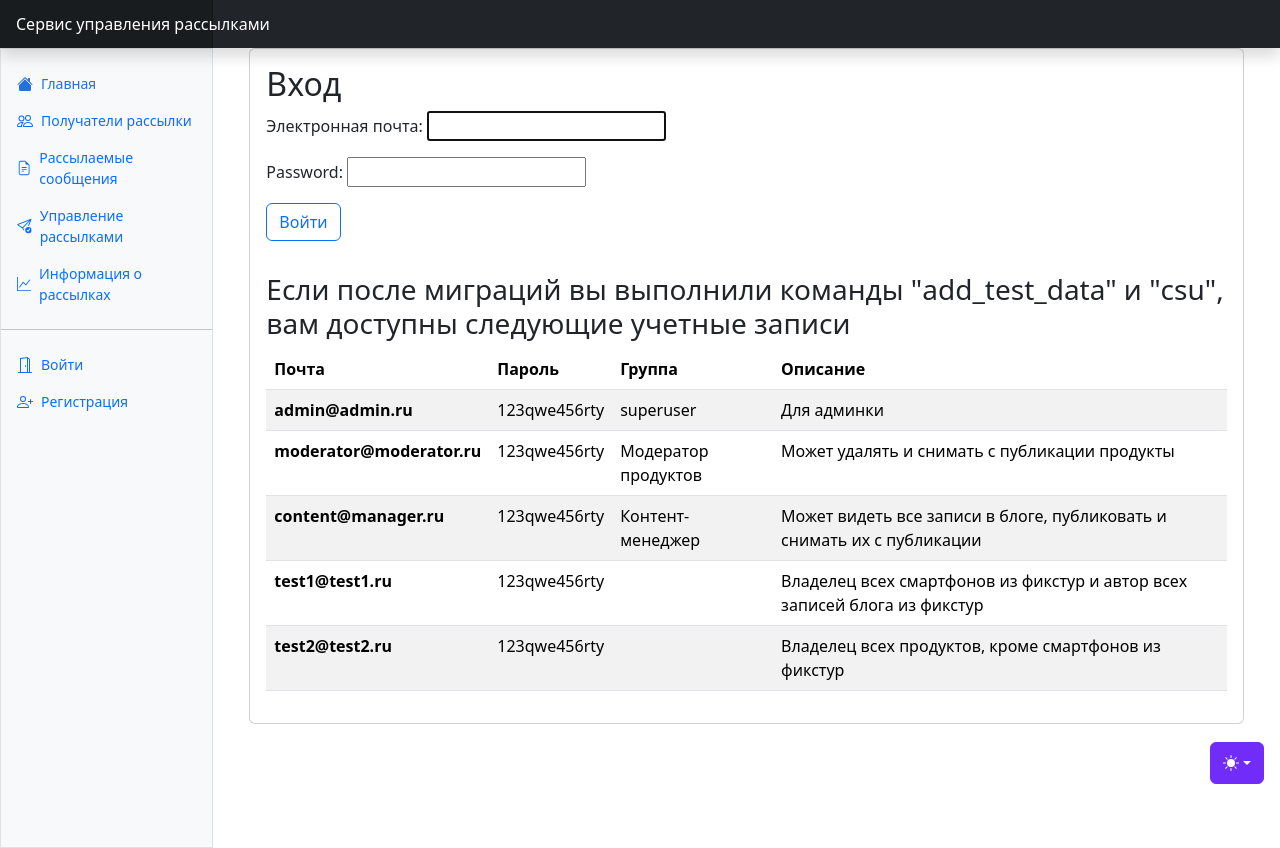
After one commit to kirillbarkhatov/mailing_service, a Django app: page /user/login/ in a window 1280 px wide. The commit adds this page. Run offline with Django 5.2, Linux system fonts and the light colour scheme; parts of the project's set-up code (start-up, migrations or seed data) failed here and were passed over; some libraries are stand-ins or nearby versions.

Commit message:
Регистрация и вход

```diff
--- a/config/settings.py
+++ b/config/settings.py
@@ -132,6 +132,7 @@ EMAIL_USE_SSL = True
 EMAIL_USE_TLS = False
 EMAIL_HOST_USER = os.getenv("EMAIL_HOST_USER")
 EMAIL_HOST_PASSWORD = os.getenv("EMAIL_HOST_PASSWORD")
+DEFAULT_FROM_EMAIL = EMAIL_HOST_USER
 
 # Static files (CSS, JavaScript, Images)
 # https://docs.djangoproject.com/en/5.1/howto/static-files/
--- a/config/urls.py
+++ b/config/urls.py
@@ -21,4 +21,5 @@
 urlpatterns = [
     path("admin/", admin.site.urls),
     path("", include("mailing.urls", namespace="mailing")),
+    path("user/", include("users.urls", namespace="users")),
 ]
--- a/mailing/templates/mailing/includes/menu.html
+++ b/mailing/templates/mailing/includes/menu.html
@@ -60,24 +60,53 @@
 
             <hr class="my-3">
 
+
             <ul class="nav flex-column mb-auto">
+
+                {% if user.is_authenticated %}
                 <li class="nav-item">
                     <a class="nav-link d-flex align-items-center gap-2" href="#">
                         <svg class="bi">
                             <use xlink:href="/static/svg/icons-menu.svg#gear-wide-connected"/>
                         </svg>
-                        Settings
+                        Настройки
                     </a>
                 </li>
                 <li class="nav-item">
-                    <a class="nav-link d-flex align-items-center gap-2" href="#">
+                    <form method="post" action="{% url 'users:logout' %}">
+                    {% csrf_token %}
+                    <button type="submit" class="nav-link d-flex align-items-center gap-2">
                         <svg class="bi">
                             <use xlink:href="/static/svg/icons-menu.svg#door-closed"/>
                         </svg>
-                        Sign out
+                        Выход
+                    </button>
+                    </form>
+                </li>
+
+                {% else %}
+
+                <li class="nav-item">
+                    <a class="nav-link d-flex align-items-center gap-2" href="{% url 'users:login' %}">
+                        <svg class="bi">
+                            <use xlink:href="/static/svg/icons-menu.svg#door-open"/>
+                        </svg>
+                        Войти
                     </a>
                 </li>
+                <li class="nav-item">
+                    <a class="nav-link d-flex align-items-center gap-2" href="{% url 'users:register' %}">
+                        <svg class="bi">
+                            <use xlink:href="/static/svg/icons-menu.svg#person-plus"/>
+                        </svg>
+                        Регистрация
+                    </a>
+                </li>
+
+                {% endif %}
+
             </ul>
+
         </div>
     </div>
 </div>
--- /dev/null
+++ b/users/templates/registration/login.html
@@ -0,0 +1,90 @@
+<!-- registration/login.html -->
+{% extends "mailing/base.html" %}
+{% block title %}Вход{% endblock %}
+
+{% block content %}
+
+
+<div class="container">
+    <div class="row text-start">
+
+
+        <div class="col-12">
+            <div class="card mb-4 box-shadow">
+
+                <div class="card-body">
+                    <h2>Вход</h2>
+
+                    <form method="post">
+                        {% csrf_token %}
+                        {{ form.as_p }}
+                        <button type="submit" class="btn btn-outline-primary">Войти</button>
+
+
+                </div>
+                <div class="card-body">
+
+                    <h3>Если после миграций вы выполнили команды "add_test_data" и "csu", вам доступны следующие учетные записи</h3>
+                    <table class="table table-striped">
+                        <thead>
+                        <tr>
+
+                            <th>Почта</th>
+                            <th>Пароль</th>
+                            <th>Группа</th>
+                            <th>Описание</th>
+                        </tr>
+                        </thead>
+
+                        <tbody>
+
+
+                        <tr>
+                            <th>admin@admin.ru</th>
+                            <td>123qwe456rty</td>
+                            <td>superuser</td>
+                            <td>Для админки</td>
+                        </tr>
+
+                        <tr>
+                            <th>moderator@moderator.ru</th>
+                            <td>123qwe456rty</td>
+                            <td>Модератор продуктов</td>
+                            <td>Может удалять и снимать с публикации продукты</td>
+                        </tr>
+
+                        <tr>
+                            <th>content@manager.ru</th>
+                            <td>123qwe456rty</td>
+                            <td>Контент-менеджер</td>
+                            <td>Может видеть все записи в блоге, публиковать и снимать их с публикации</td>
+                        </tr>
+
+                        <tr>
+                            <th>test1@test1.ru</th>
+                            <td>123qwe456rty</td>
+                            <td></td>
+                            <td>Владелец всех смартфонов из фикстур и автор всех записей блога из фикстур</td>
+                        </tr>
+
+                        <tr>
+                            <th>test2@test2.ru</th>
+                            <td>123qwe456rty</td>
+                            <td></td>
+                            <td>Владелец всех продуктов, кроме смартфонов из фикстур</td>
+                        </tr>
+
+
+                        </tbody>
+
+                    </table>
+
+                </div>
+            </div>
+        </div>
+
+
+    </div>
+</div>
+
+{% endblock %}
--- /dev/null
+++ b/users/urls.py
@@ -0,0 +1,21 @@
+from django.conf import settings
+from django.conf.urls.static import static
+from django.contrib.auth.views import LoginView, LogoutView
+from django.urls import path
+
+from users.apps import UsersConfig
+
+from . import views
+
+app_name = UsersConfig.name
+
+urlpatterns = [
+    path("login/", LoginView.as_view(), name="login"),
+    path(
+        "logout/", LogoutView.as_view(next_page="mailing:index"), name="logout"
+    ),
+    path("register/", views.RegisterView.as_view(), name="register"),
+    path("email-confirm/<str:token>/", views.email_verification, name="email-confirm"),
+]
+if settings.DEBUG:
+    urlpatterns += static(settings.MEDIA_URL, document_root=settings.MEDIA_ROOT)
```
Also changed, not shown: users/forms.py (added, +29 -0 lines), users/templates/registration/logged_out.html (added, +8 -0 lines), users/templates/registration/register.html (added, +34 -0 lines), users/views.py (+41 -2 lines), static/svg/icons-menu.svg.
